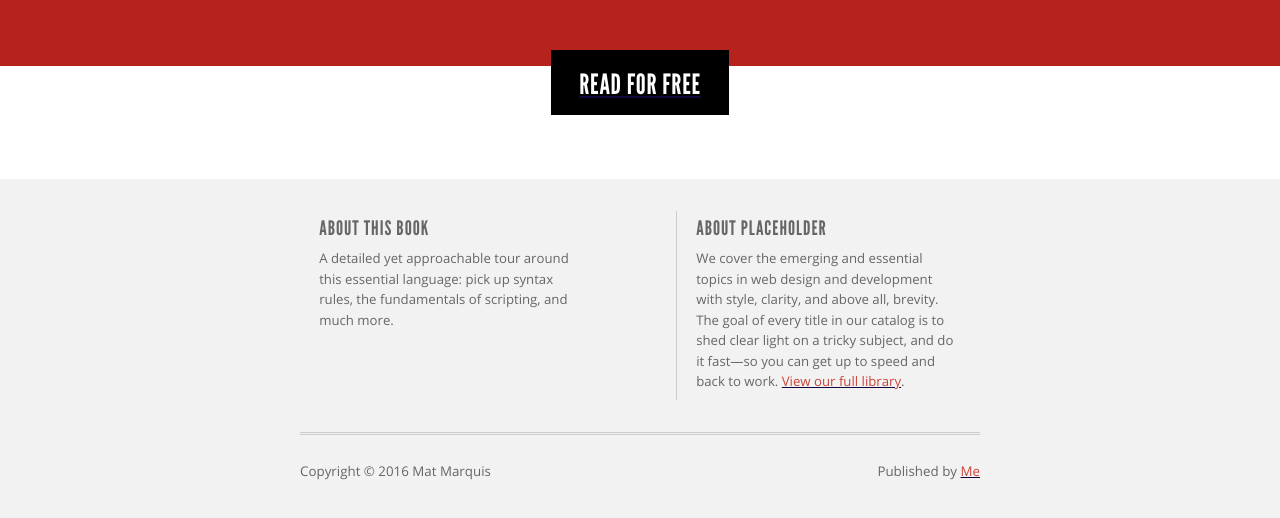
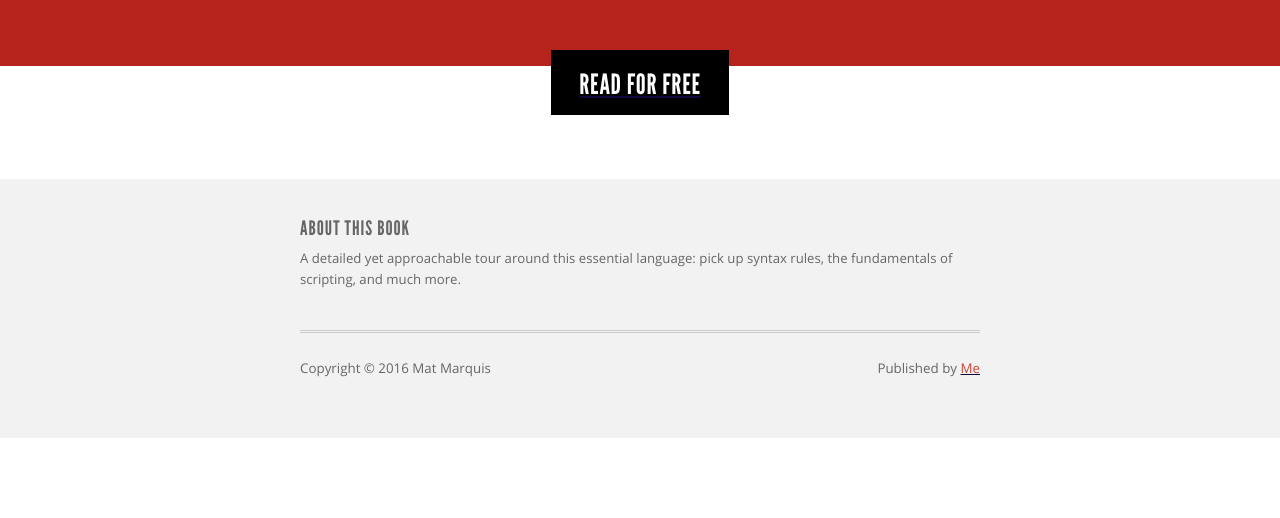
Before and after one commit to Wilto/a-book-departs, an Eleventy site: page _src/index.md in a window 1280 px wide. Shown: the part 790-1308 px from the top of the page. After the commit the page ends 1228 px from the top, so only its background shows below. Built offline with nearby package versions, Linux system fonts and the light colour scheme; Eleventy itself is replaced by a stand-in of ours; files that its build step writes are made by us from their sources; a web font is replaced by a local one; what @jamshop/eleventy-filter-dump would draw is missing.

Commit message:
No need for this.

```diff
--- a/_src/_assets/css/layout.css
+++ b/_src/_assets/css/layout.css
@@ -71,10 +71,6 @@ figure {
 	border-bottom: 3px double #ccc;
 	padding-bottom: 2em;
 }
-.pub-info > * {
-	max-width: 19em;
-	padding: 0 1.2em;
-}
 .inner-nav {
 	margin-top: 4em;
 	padding-top: 1em;
--- a/_src/_templates/base.njk
+++ b/_src/_templates/base.njk
@@ -91,16 +91,9 @@
 
 		<footer class="footer">
 			<div class="inner-wrap">
-				<div class="repel pub-info">
-					<div>
-						<h3 class="meta-hed">About This Book</h3>
-						<p>A detailed yet approachable tour around this essential language: pick up syntax rules, the fundamentals of scripting, and much more.</p>
-					</div>
-
-					<div class="about">
-						<h3 class="meta-hed">About Placeholder</h3>
-						<p>We cover the emerging and essential topics in web design and development with style, clarity, and above all, brevity. The goal of every title in our catalog is to shed clear light on a tricky subject, and do it fast—so you can get up to speed and back to work. <a href="https://abookapart.com/">View our full library</a>.</p>
-					</div>
+				<div class="pub-info">
+					<h3 class="meta-hed">About This Book</h3>
+					<p>A detailed yet approachable tour around this essential language: pick up syntax rules, the fundamentals of scripting, and much more.</p>
 				</div>
 				<small class="repel copyright">
 					<p>Copyright © 2016 Mat Marquis</p>
```
